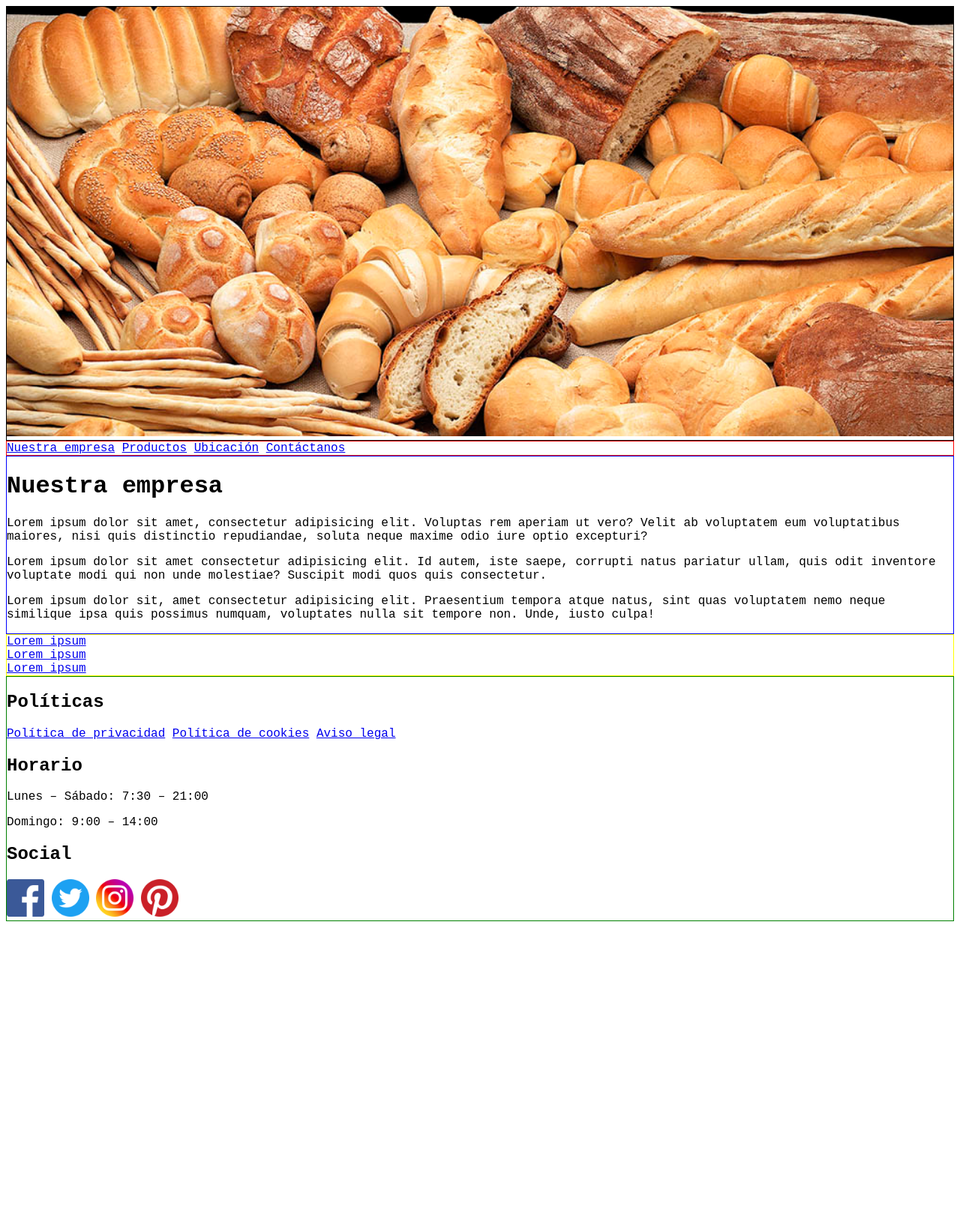
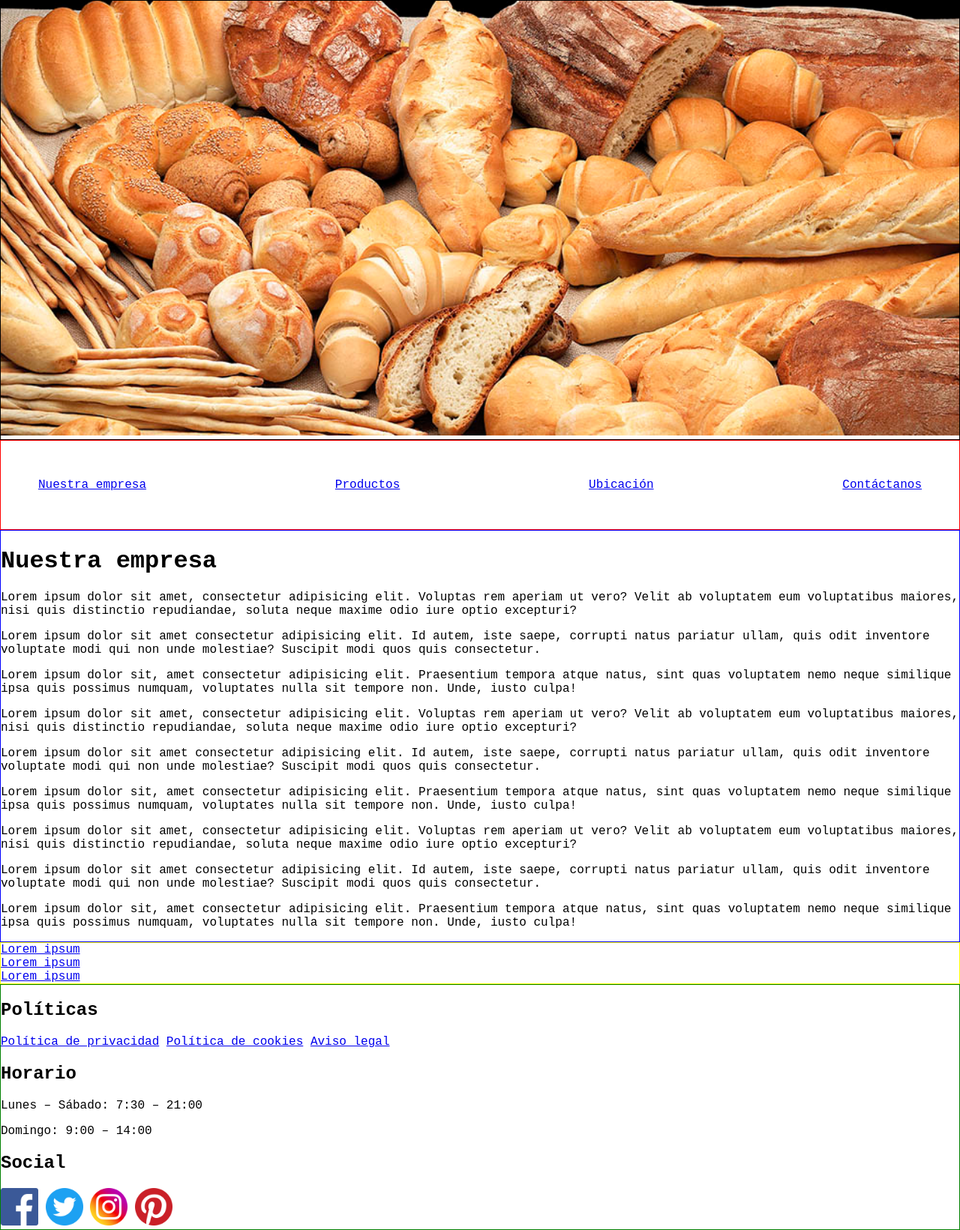
Before and after one commit to SilviaCastroCaamano25/PFC, a PHP site: page /PaginaPrincipal.html in a window 1280 px wide. Shown: the whole page at 75% size. Before the commit the page ends 1229 px from the top, so only its background shows below. Run offline with PHP 8.4, Linux system fonts and the light colour scheme.

Commit message:
css de la navegación

```diff
--- a/PaginaPrincipal.html
+++ b/PaginaPrincipal.html
@@ -8,9 +8,9 @@
     <link rel="stylesheet" href="./css/PaginaPrincipal.css">
 </head>
 <body>
+
     <div class="cabecera">
-
-        <img src="./imagenes/cabecera.jpg" alt="Imagen Cabecera" width="100%" height="auto">
+        <img src="./imagenes/cabecera.jpg" alt="Imagen Cabecera" width="100%">
     </div>
 
     <div class="navegacion">
@@ -20,10 +20,14 @@
         <a href="#">Contáctanos</a>
     </div>
 
-
-
     <div class="cuerpo">
         <h1>Nuestra empresa</h1>
+        <p>Lorem ipsum dolor sit amet, consectetur adipisicing elit. Voluptas rem aperiam ut vero? Velit ab voluptatem eum voluptatibus maiores, nisi quis distinctio repudiandae, soluta neque maxime odio iure optio excepturi?</p>
+        <p>Lorem ipsum dolor sit amet consectetur adipisicing elit. Id autem, iste saepe, corrupti natus pariatur ullam, quis odit inventore voluptate modi qui non unde molestiae? Suscipit modi quos quis consectetur.</p>
+        <p>Lorem ipsum dolor sit, amet consectetur adipisicing elit. Praesentium tempora atque natus, sint quas voluptatem nemo neque similique ipsa quis possimus numquam, voluptates nulla sit tempore non. Unde, iusto culpa!</p>
+        <p>Lorem ipsum dolor sit amet, consectetur adipisicing elit. Voluptas rem aperiam ut vero? Velit ab voluptatem eum voluptatibus maiores, nisi quis distinctio repudiandae, soluta neque maxime odio iure optio excepturi?</p>
+        <p>Lorem ipsum dolor sit amet consectetur adipisicing elit. Id autem, iste saepe, corrupti natus pariatur ullam, quis odit inventore voluptate modi qui non unde molestiae? Suscipit modi quos quis consectetur.</p>
+        <p>Lorem ipsum dolor sit, amet consectetur adipisicing elit. Praesentium tempora atque natus, sint quas voluptatem nemo neque similique ipsa quis possimus numquam, voluptates nulla sit tempore non. Unde, iusto culpa!</p>
         <p>Lorem ipsum dolor sit amet, consectetur adipisicing elit. Voluptas rem aperiam ut vero? Velit ab voluptatem eum voluptatibus maiores, nisi quis distinctio repudiandae, soluta neque maxime odio iure optio excepturi?</p>
         <p>Lorem ipsum dolor sit amet consectetur adipisicing elit. Id autem, iste saepe, corrupti natus pariatur ullam, quis odit inventore voluptate modi qui non unde molestiae? Suscipit modi quos quis consectetur.</p>
         <p>Lorem ipsum dolor sit, amet consectetur adipisicing elit. Praesentium tempora atque natus, sint quas voluptatem nemo neque similique ipsa quis possimus numquam, voluptates nulla sit tempore non. Unde, iusto culpa!</p>
@@ -34,8 +38,6 @@
         <div><a href="#"><div>Lorem ipsum</div></a></div>
         <div><a href="#"><div>Lorem ipsum</div></a></div>
     </div>
-
-
 
     <div class="footer">
         <div class="col1" >
--- a/css/PaginaPrincipal.css
+++ b/css/PaginaPrincipal.css
@@ -1,24 +1,51 @@
 *{
     box-sizing: border-box;
+
     font-family: 'Courier New', Courier, monospace;
 }
 /**********************************************************/
+body{
+    margin: 0;
+}
+
+/**********************************************************/
+
 div.cabecera{
     border: 1px solid black;
 }
 
+/**********************************************************/
+
 div.navegacion{
+    display: flex;
+    justify-content: space-between;
+    position: sticky;
+    padding: 35px;
     border: 1px solid red;
+    align-items: center;
+    flex-direction: row;
+    top: 0;
+    margin-top: 0;
 }
+
+div.navegacion a{
+    margin: 15px;
+}
+
+/**********************************************************/
 
 div.cuerpo{
     border: 1px solid blue;
 }
 
+/**********************************************************/
+
 div.menuLateral{
     border: 1px solid yellow;
 }
 
+/**********************************************************/
+
 div.footer{
     border: 1px solid green;
 }
```
Also changed, not shown: imagenes/logotipo.jpg (added).
